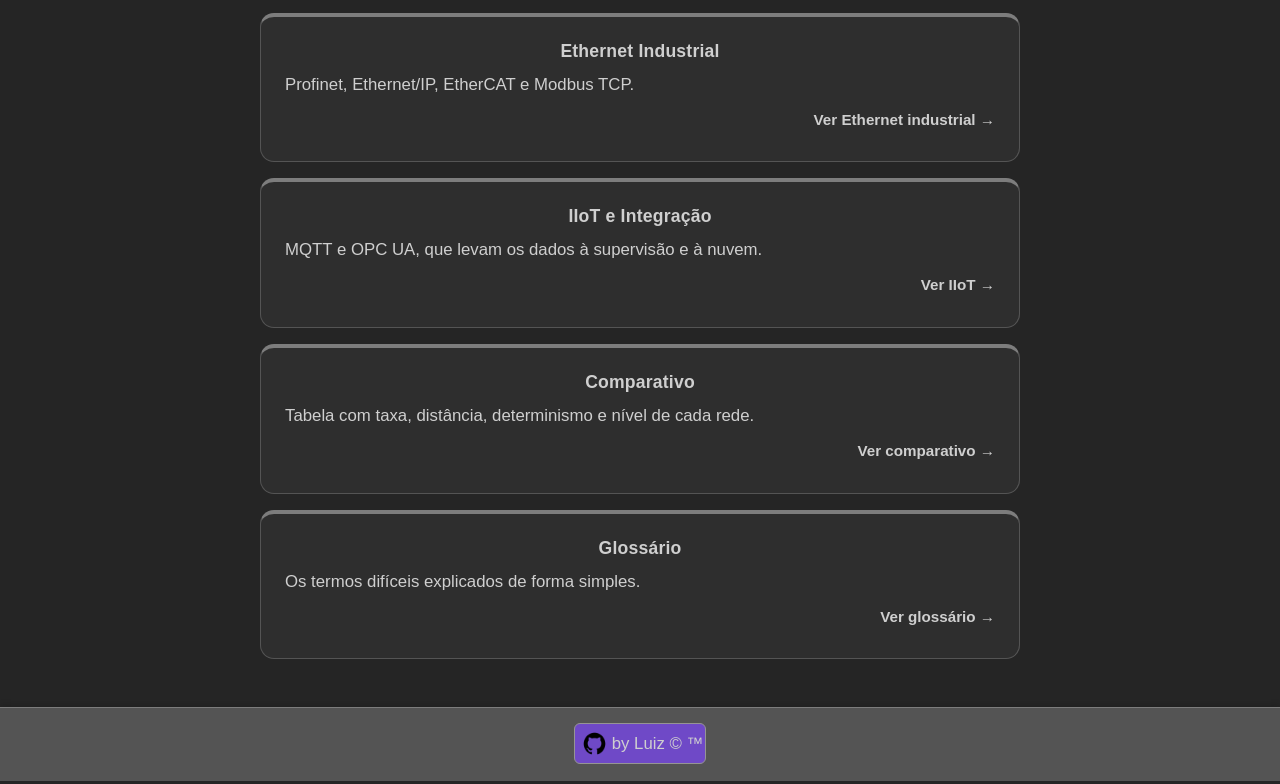
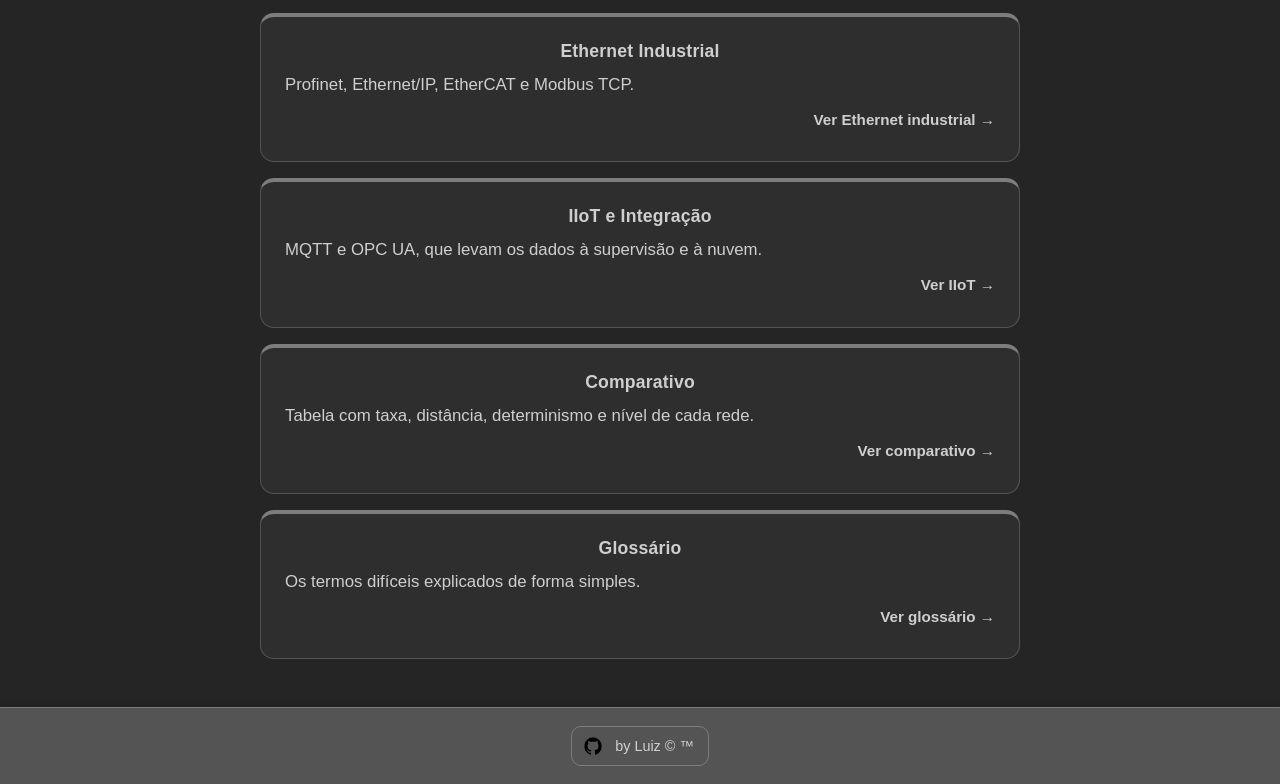
Before and after one commit to luizz09/site_redes, a plain HTML site: page index.html in a window 1280 px wide. Shown: the part 894-1678 px from the top of the page. Drawn offline with Linux system fonts and the light colour scheme.

Commit message:
terceira versao

```diff
--- a/css/style.css
+++ b/css/style.css
@@ -478,25 +478,34 @@ summary:hover{
     color: #FFFFFF;
 }
 
-.link{
-    padding: 0px;
-    text-decoration: none;
-    display: flex;
-    justify-content: center;
-    align-items: center;
+.linkgithub{
+    display: inline-block;
 }
 
-.linkgithub{
-    background-color: rgb(111, 73, 199);
+.link{
     display: inline-flex;
     align-items: center;
-    padding: 2px;
-    border-radius: 6px;
-    border: 1px solid rgb(150, 148, 148);
+    gap: 8px;
+    padding: 5px 14px 5px 7px;
+    background-color: #545454;
+    border: 1px solid #7D7D7D;
+    border-radius: 10px;
+    font-size: 0.9rem;
+    text-decoration: none;
+    cursor: pointer;
 }
 
-.linkgithub img{
-    width: 35px;
-    height: 35px;
+.link:hover{
+    background-color: #7D7D7D;
+    border-radius: 10px;
+}
+
+.link img{
+    width: 28px;
+    height: 28px;
     border-radius: 16px;
 }
+
+footer{
+    padding: 18px 0px;
+}
```
